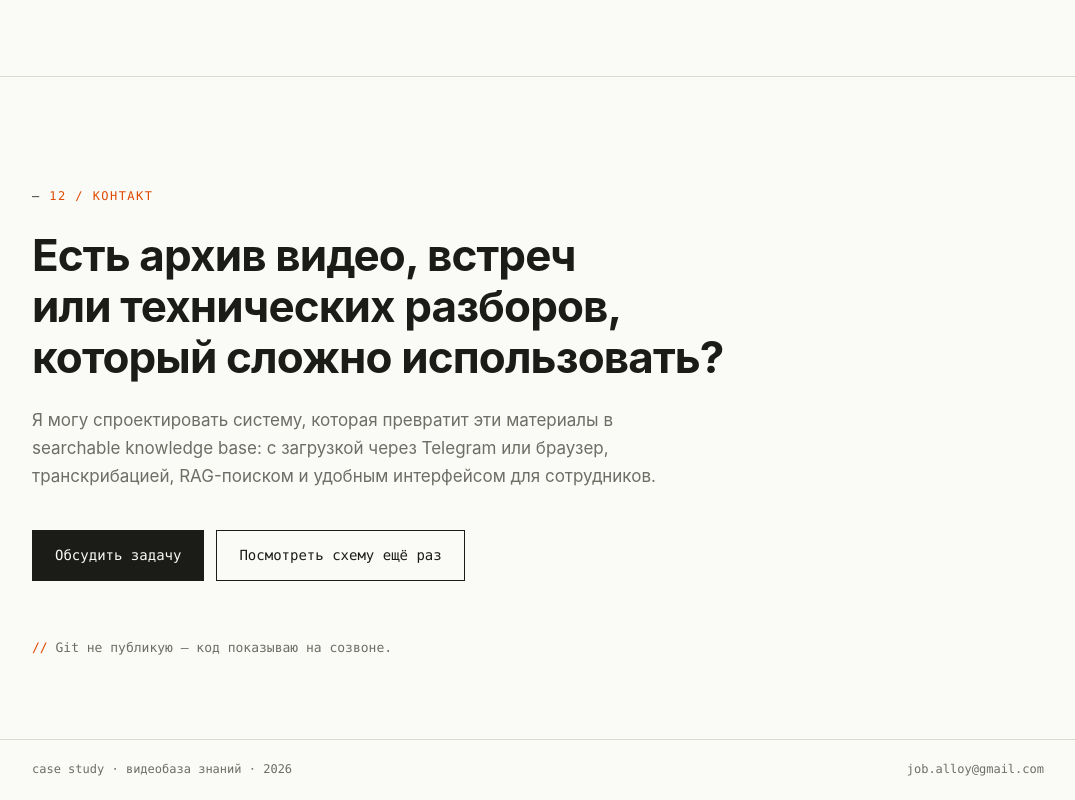
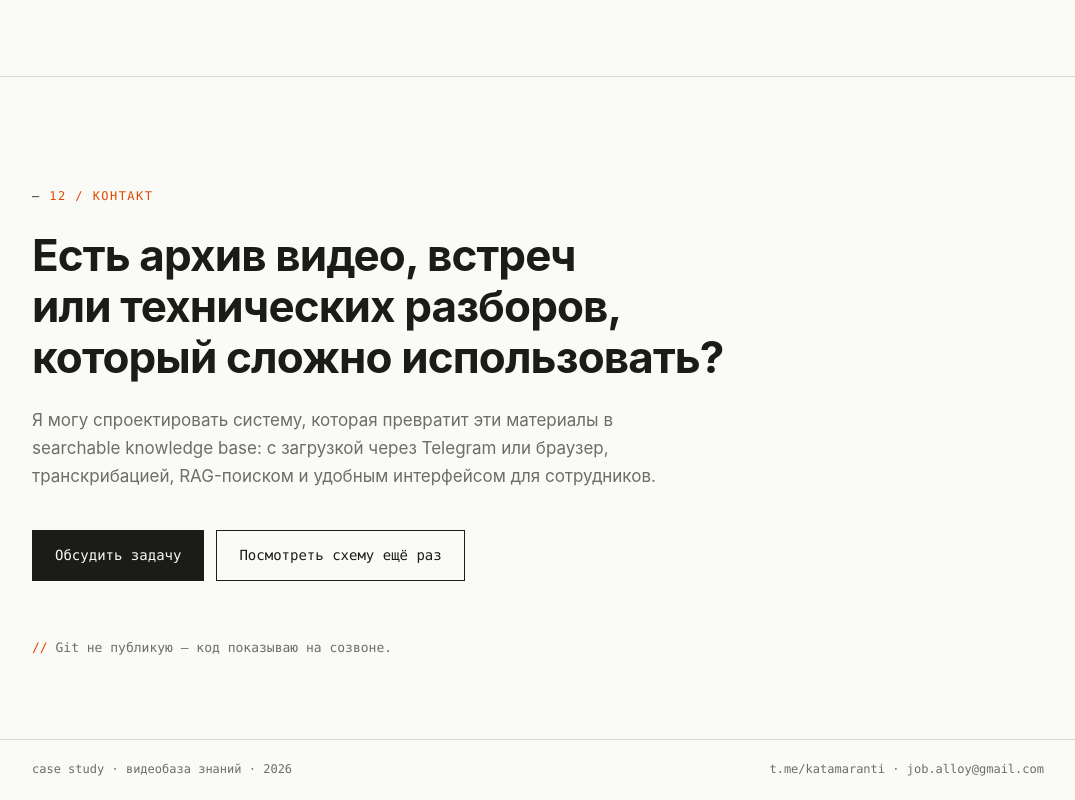
Before and after one commit to AlexSiC/resume, a plain HTML site: page index.html in a window 1280 px wide. Shown: the part 9023-9823 px from the top of the page, without its empty margins (102-1177 px from the left). Drawn offline with Linux system fonts and the light colour scheme.

Commit message:
CTA-кнопки ведут в Telegram (@katamaranti), email — в подвале
Co-Authored-By: Claude Fable 5 <noreply@anthropic.com>

```diff
--- a/index.html
+++ b/index.html
@@ -579,7 +579,7 @@
 <header>
   <div class="bar">
     <div class="tag"><b>Case study</b> <span class="long">· AI / automation engineering</span></div>
-    <a class="contact" href="mailto:job.alloy@gmail.com">Обсудить задачу</a>
+    <a class="contact" href="https://t.me/katamaranti" target="_blank" rel="noopener">Обсудить задачу</a>
   </div>
 </header>
 
@@ -593,7 +593,7 @@
       <p class="sub">Система, которая превращает зум-встречи, испытания оборудования и производственные видео в <em>searchable knowledge base</em>: загрузка через Telegram или браузер, автоматическая транскрибация, RAG-поиск — и ответ, подкреплённый фрагментами транскриптов, на которых он основан.</p>
       <div class="cta-row">
         <a class="btn primary" href="#architecture">Посмотреть архитектуру</a>
-        <a class="btn ghost" href="mailto:job.alloy@gmail.com">Обсудить похожую систему</a>
+        <a class="btn ghost" href="https://t.me/katamaranti" target="_blank" rel="noopener">Обсудить похожую систему</a>
       </div>
       <div class="badges">
         <span>Telegram bot</span><span>Browser upload</span><span>Video processing</span><span>Transcription</span><span>RAG</span><span>LLM search</span><span>Infrastructure</span>
@@ -876,7 +876,7 @@
         <p class="muted">Я могу спроектировать систему, которая превратит эти материалы в searchable knowledge base: с загрузкой через Telegram или браузер, транскрибацией, RAG-поиском и удобным интерфейсом для сотрудников.</p>
       </div>
       <div class="cta-row">
-        <a class="btn primary" href="mailto:job.alloy@gmail.com">Обсудить задачу</a>
+        <a class="btn primary" href="https://t.me/katamaranti" target="_blank" rel="noopener">Обсудить задачу</a>
         <a class="btn ghost" href="#architecture">Посмотреть схему ещё раз</a>
       </div>
       <p class="code-note">Git не публикую — код показываю на созвоне.</p>
@@ -888,7 +888,7 @@
 <footer>
   <div class="wrap">
     <div>case study · видеобаза знаний · 2026</div>
-    <div><a href="mailto:job.alloy@gmail.com" style="text-decoration:none">job.alloy@gmail.com</a></div>
+    <div><a href="https://t.me/katamaranti" target="_blank" rel="noopener" style="text-decoration:none">t.me/katamaranti</a> · <a href="mailto:job.alloy@gmail.com" style="text-decoration:none">job.alloy@gmail.com</a></div>
   </div>
 </footer>
 
```
